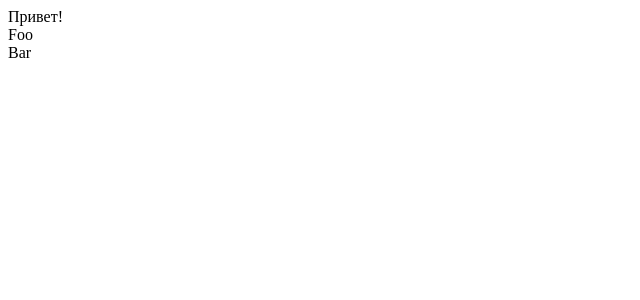
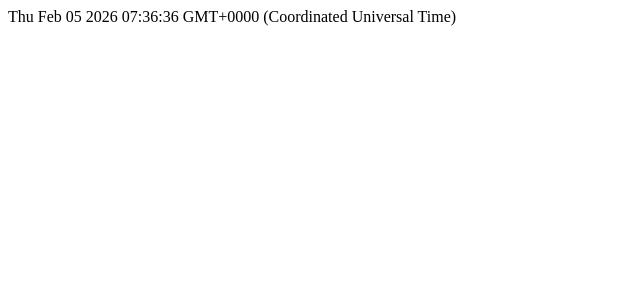
Before and after one commit to ShamsutOFF/vue-project1, a Vue app: page / in a window 1280 px wide. Shown: the top 300 px of the page, without its empty margins (0-640 px from the left). Built offline with nearby package versions, Linux system fonts and the light colour scheme.

Commit message:
Первое ДЗ

```diff
--- a/src/App.vue
+++ b/src/App.vue
@@ -1,11 +1,9 @@
 <script setup>
-// let a = 10;
+const currentDate = new Date();
 </script>
 
 <template>
-  <header>Привет!</header>
-  <main>Foo</main>
-  <footer>Bar</footer>
+  <div>{{ currentDate }}</div>
 </template>
 
 <style scoped>
```
